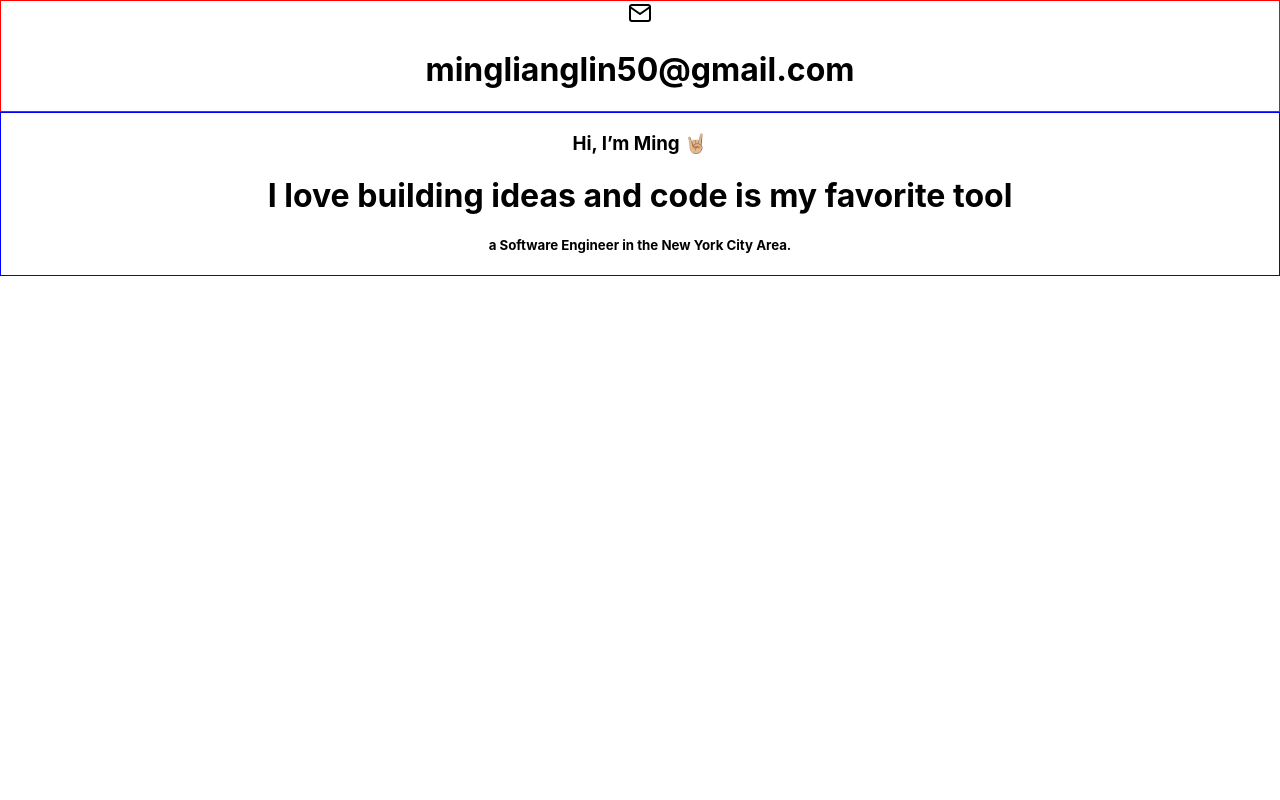
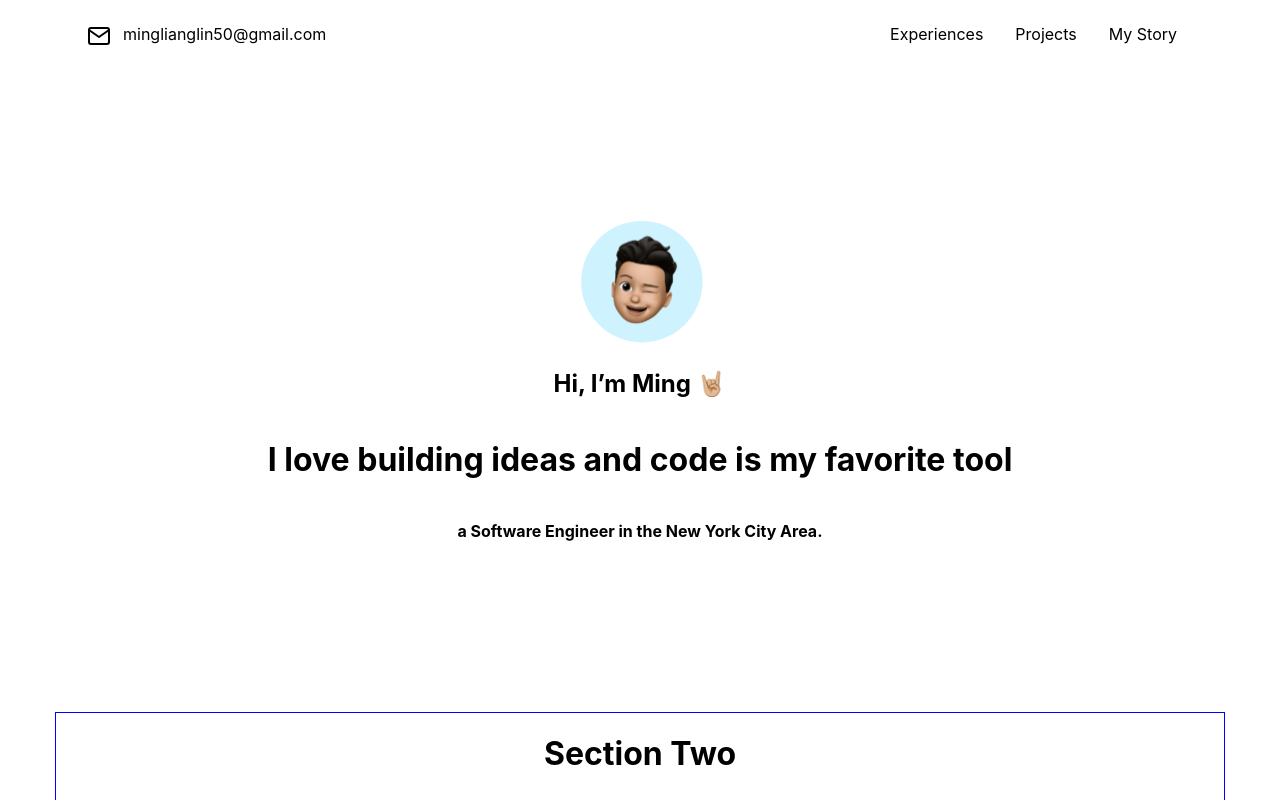
Before and after one commit to ming1in/ming1in, a React (Create React App) app: page / in a window 1280 px wide. Shown: the top 800 px of the page. Built offline with nearby package versions, Linux system fonts and the light colour scheme.

Commit message:
more progress on home

```diff
--- a/src/components/atoms/Icon.tsx
+++ b/src/components/atoms/Icon.tsx
@@ -3,6 +3,7 @@ import React from 'react';
 import { IconTypeEnum } from '../../types/enums/IconType';
 import { IIconProps } from '../../types/interfaces/atoms';
 import EmailIcon from '../../assets/icons/email.svg';
+import MemojiIcon from '../../assets/icons/memoji.svg';
 
 export default function Icon(props: IIconProps): JSX.Element {
   const { iconType, ...htmlProps } = props;
@@ -10,5 +11,7 @@ export default function Icon(props: IIconProps): JSX.Element {
   switch (iconType) {
     case IconTypeEnum.Email:
       return <img {...htmlProps} src={EmailIcon} alt="Email Icon" />;
+    case IconTypeEnum.Memoji:
+      return <img {...htmlProps} src={MemojiIcon} alt="Email Icon" />;
   }
 }
--- /dev/null
+++ b/src/templates/NavTemplate/Navbar/index.tsx
@@ -0,0 +1,22 @@
+import React from 'react';
+import Icon from '../../../components/atoms/Icon';
+import { IconTypeEnum } from '../../../types/enums/IconType';
+
+import './styles.scss';
+
+export default function Navbar(): React.ReactElement {
+  return (
+    <div className="Navbar">
+      <div className="Navbar-emailContainer">
+        <Icon className="Navbar-emailIcon" iconType={IconTypeEnum.Email} />
+        <span>minglianglin50@gmail.com</span>
+      </div>
+
+      <div className="Navbar-navItemContainer">
+        <span>Experiences</span>
+        <span>Projects</span>
+        <span>My Story</span>
+      </div>
+    </div>
+  );
+}
--- /dev/null
+++ b/src/templates/NavTemplate/Navbar/styles.scss
@@ -0,0 +1,19 @@
+.Navbar {
+  display: flex;
+  padding: 24px 32px;
+  justify-content: space-between;
+
+  &-emailIcon {
+    margin-right: 12px;
+  }
+
+  &-emailContainer {
+    display: flex;
+  }
+
+  &-navItemContainer {
+    span {
+      margin-inline: 16px;
+    }
+  }
+}
--- a/src/templates/NavTemplate/index.tsx
+++ b/src/templates/NavTemplate/index.tsx
@@ -1,17 +1,15 @@
 import React, { PropsWithChildren } from 'react';
 
-import Icon from '../../components/atoms/Icon';
-import { IconTypeEnum } from '../../types/enums/IconType';
+import Navbar from './Navbar';
 import './styles.scss';
 
 export default function NavLayout({ children }: PropsWithChildren<unknown>): JSX.Element {
   return (
     <div className="NavLayout">
-      <div className="NavLayout-topBar">
-        <Icon iconType={IconTypeEnum.Email} />
-        <h1>minglianglin50@gmail.com</h1>
+      <div className="container">
+        <Navbar />
+        <div className="NavLayout-wrapper">{children}</div>
       </div>
-      <div className="NavLayout-wrapper">{children}</div>
     </div>
   );
 }
--- a/src/templates/NavTemplate/styles.scss
+++ b/src/templates/NavTemplate/styles.scss
@@ -1,18 +1,35 @@
 .NavLayout {
-  min-height: 100%;
+  min-height: 100vh;
   width: 100%;
   display: flex;
   flex-direction: column;
-  overflow: hidden;
+  position: relative;
 
-  &-topBar {
-    border: 1px solid red;
+  &-wrapper {
+    position: absolute;
+    min-height: 100vh;
+    width: inherit;
   }
 
-  &-wrapper{
-    display: flex;
-
-    flex: 1 1 auto;
-
+  .container {
+    padding-right: 15px;
+    padding-left: 15px;
+    margin-right: auto;
+    margin-left: auto;
+  }
+  @media (min-width: 768px) {
+    .container {
+      width: 750px;
+    }
+  }
+  @media (min-width: 992px) {
+    .container {
+      width: 970px;
+    }
+  }
+  @media (min-width: 1200px) {
+    .container {
+      width: 1170px;
+    }
   }
 }
--- a/src/types/enums/IconType.tsx
+++ b/src/types/enums/IconType.tsx
@@ -1,3 +1,4 @@
 export enum IconTypeEnum {
-  Email = 'email'
+  Email = 'email',
+  Memoji = 'memoji'
 }
--- a/src/views/HomeView/index.tsx
+++ b/src/views/HomeView/index.tsx
@@ -1,13 +1,22 @@
 import React from 'react';
+import Icon from '../../components/atoms/Icon';
+import { IconTypeEnum } from '../../types/enums/IconType';
 
 import './styles.scss';
 
 export default function HomeView(): React.ReactElement {
   return (
     <div className="HomeView">
-      <h3>Hi, I’m Ming 🤘🏼</h3>
-      <h1>I love building ideas and code is my favorite tool</h1>
-      <h5>a Software Engineer in the New York City Area.</h5>
+      <div className="HomeView-hero">
+        <Icon className="HomeView-memoji" iconType={IconTypeEnum.Memoji} />
+        <h2>Hi, I’m Ming 🤘🏼</h2>
+        <h1>I love building ideas and code is my favorite tool</h1>
+        <h4>a Software Engineer in the New York City Area.</h4>
+      </div>
+
+      <div className="HomeView-sectionTwo">
+        <h1>Section Two</h1>
+      </div>
     </div>
   );
 }
--- a/src/views/HomeView/styles.scss
+++ b/src/views/HomeView/styles.scss
@@ -1,5 +1,20 @@
 .HomeView {
-  height: 100%;
-  width: 100%;
-  border: 1px solid blue;
+  &-hero {
+    min-height: 80vh;
+    width: 100%;
+    display: flex;
+    justify-content: center;
+    align-items: center;
+    flex-direction: column;
+  }
+
+  &-memoji {
+    height: 128px;
+    width: 128px;
+  }
+
+  &-sectionTwo{
+    height: 300px;
+border: 1px solid blue;
+  }
 }
```
Also changed, not shown: src/assets/icons/memoji.svg (added).
